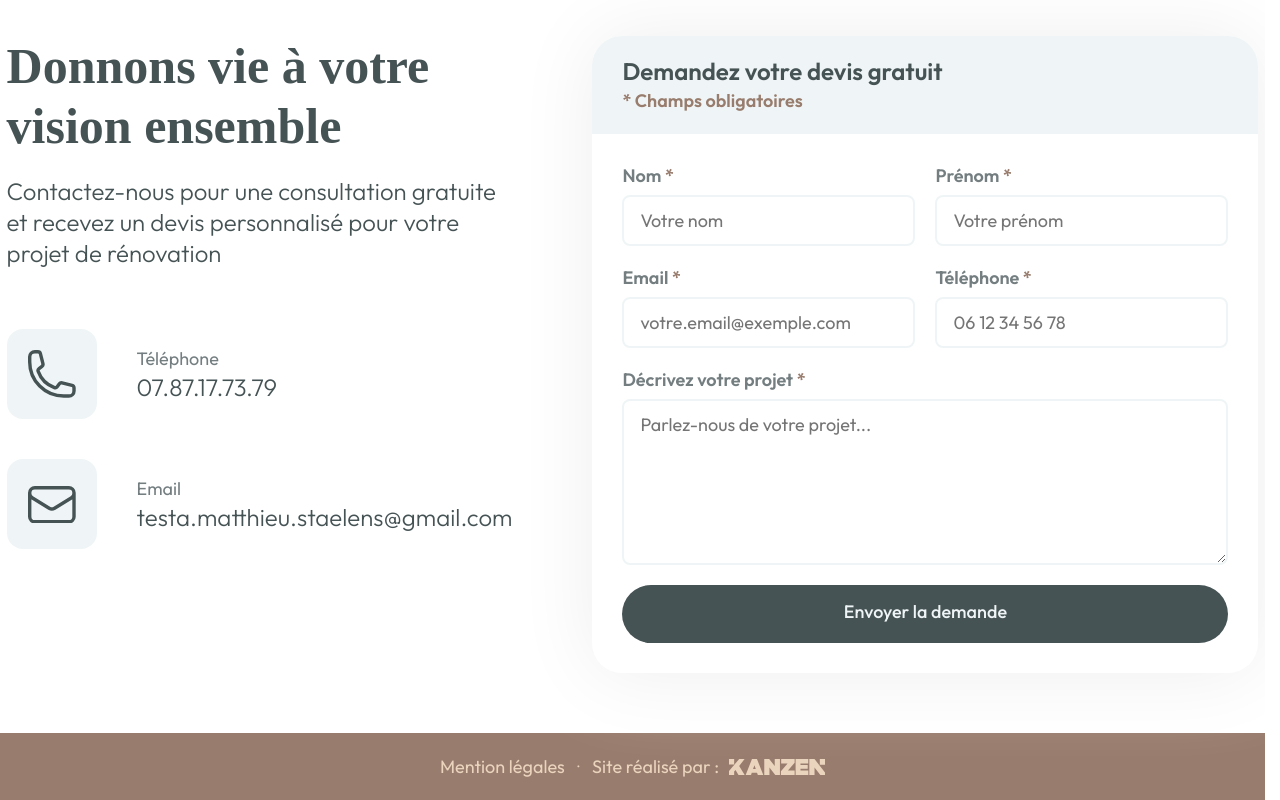
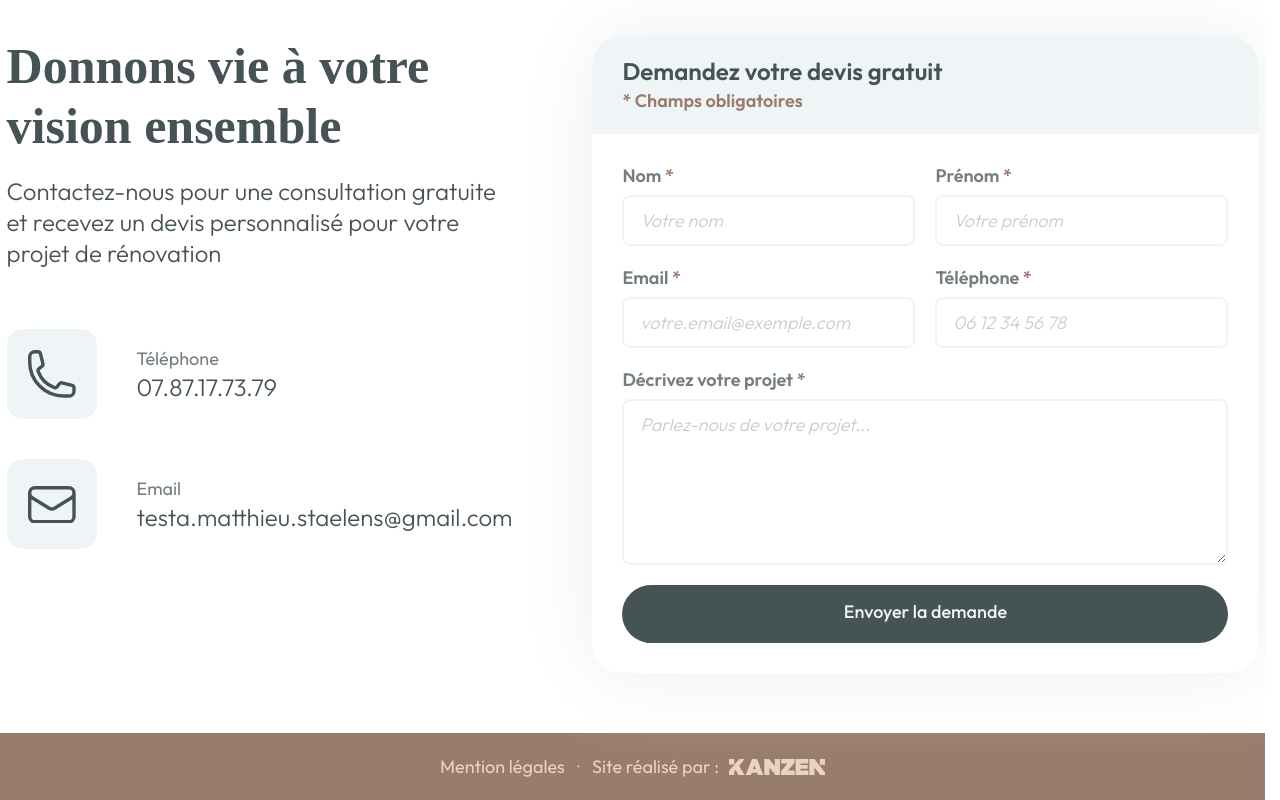
Before and after one commit to Kanzen34/atelierm, a Vue app: page / in a window 1280 px wide. Shown: the part 5232-6032 px from the top of the page. Built offline with nearby package versions, Linux system fonts and the light colour scheme; a web font is replaced by a local one.

Commit message:
change url of api contact to make the form work

```diff
--- a/src/components/FormContact.vue
+++ b/src/components/FormContact.vue
@@ -382,7 +382,7 @@ async function handleSubmit(): Promise<void> {
      * Il ne faut surtout plus utiliser :
      * http://localhost:3000/api/contact
      */
-    const response = await fetch('/api/contact', {
+    const response = await fetch('https://atelierm-renovation.fr/api/contact', {
       method: 'POST',
 
       headers: {
@@ -507,6 +507,12 @@ async function handleSubmit(): Promise<void> {
   font-size: 1.8rem;
   font-family: inherit;
   transition: all 0.3s ease;
+
+  &::placeholder {
+    font-weight: 300;
+    font-style: italic;
+    color: #ccc;
+  }
 }
 
 .FormContact-textarea {
```
